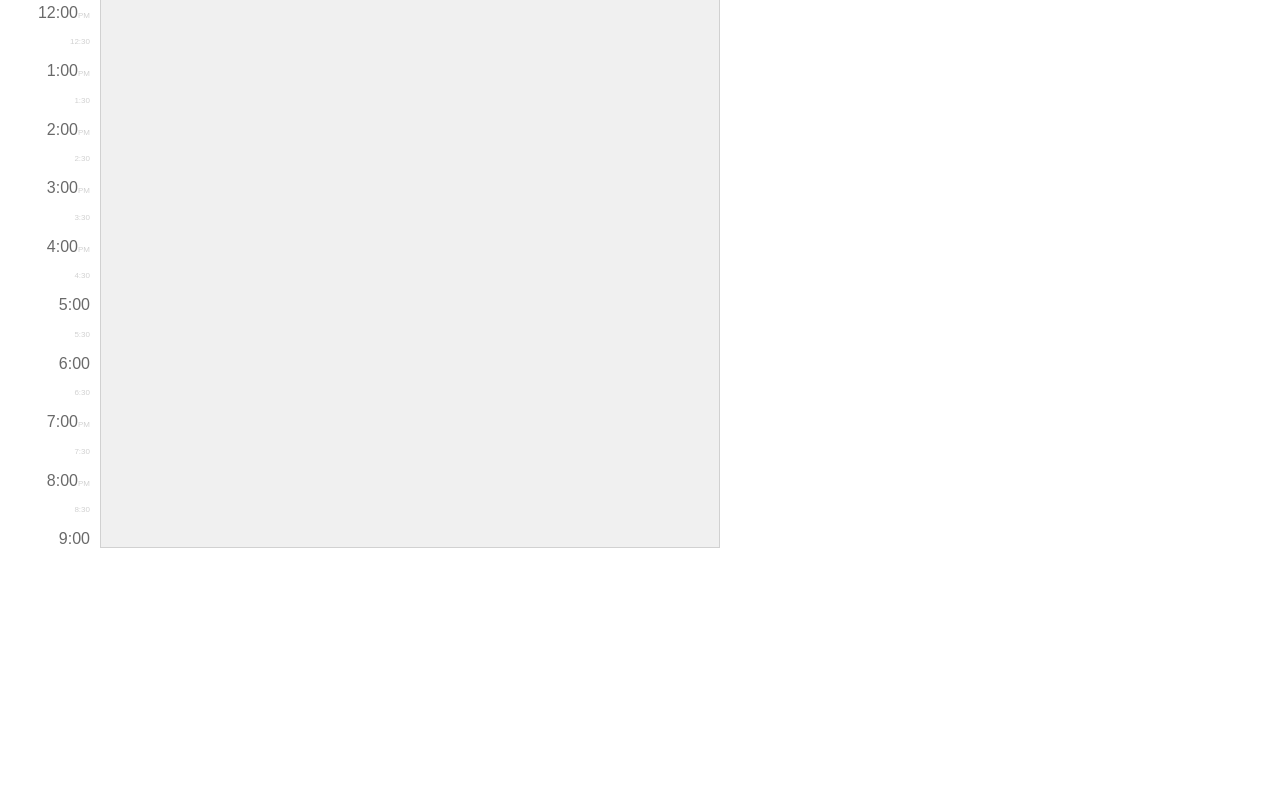
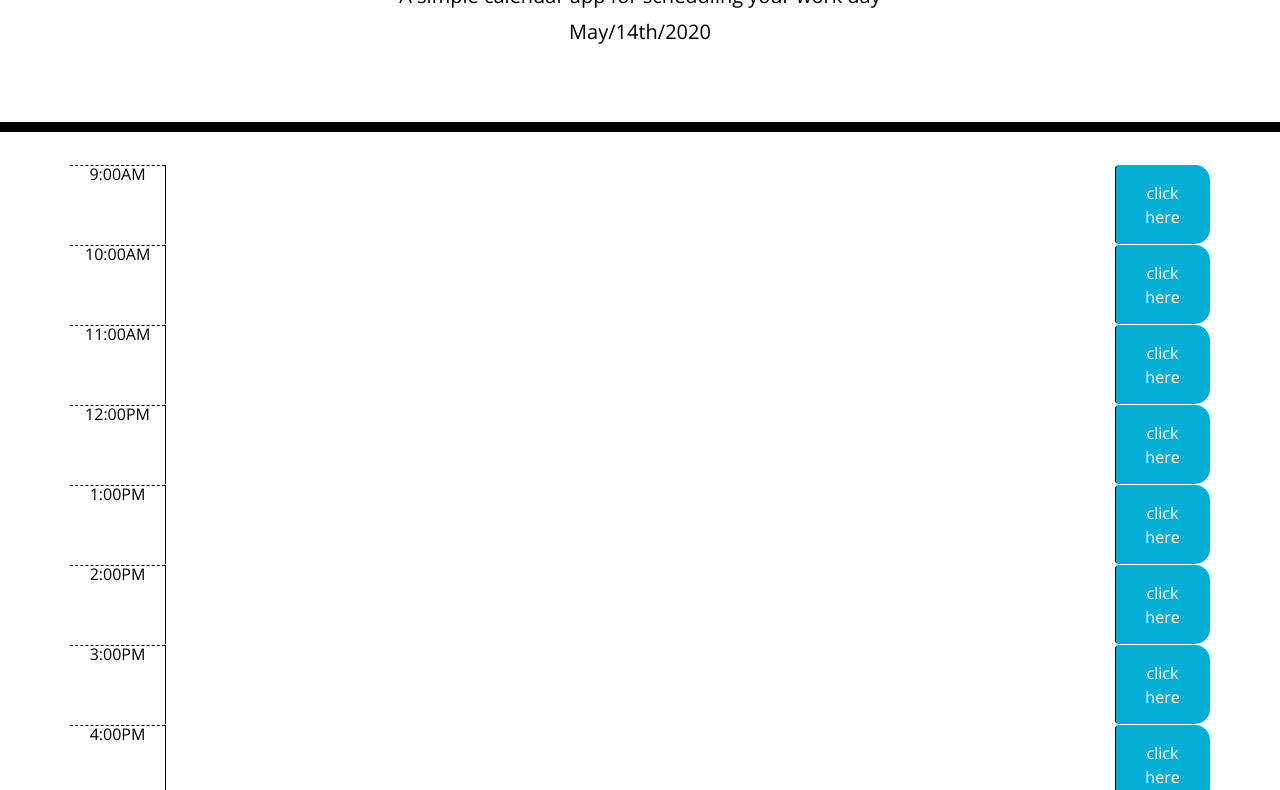
Before and after one commit to CGMcBride/Conner-s-Work-Day-Scheduler, a plain HTML site: page index.html in a window 1280 px wide. Shown: the part 172-962 px from the top of the page. Before the commit the page ends 800 px from the top, so only its background shows below. Drawn offline with nearby package versions, Linux system fonts and the light colour scheme.

Commit message:
changed all sheets, added time an storeage

```diff
--- a/index.html
+++ b/index.html
@@ -2,48 +2,78 @@
 <html lang="en">
 
 <head>
-    <meta charset="UTF-8">
-    <meta name="viewport" content="width=device-width, initial-scale=1.0">
-    <title>Conner's Workday Planner</title>
-    <link href="style.css" rel="stylesheet">
-
+    <meta charset="UTF-8" />
+    <meta name="viewport" content="width=device-width, initial-scale=1.0" />
+    <meta http-equiv="X-UA-Compatible" content="ie=edge" />
+    <link rel="stylesheet" href="https://stackpath.bootstrapcdn.com/bootstrap/4.3.1/css/bootstrap.min.css" />
+    <link rel="stylesheet" href="https://use.fontawesome.com/releases/v5.8.1/css/all.css"
+        integrity="sha384-50oBUHEmvpQ+1lW4y57PTFmhCaXp0ML5d60M1M7uH2+nqUivzIebhndOJK28anvf" crossorigin="anonymous" />
+    <link href="https://fonts.googleapis.com/css?family=Open+Sans&display=swap" rel="stylesheet" />
+    <link rel="stylesheet" href="style.css" />
+    <title>Work Day Scheduler</title>
 </head>
 
 <body>
-    <div class="calendar">
-        <div class="timings">
-            <div> <span>9:00</span>AM</div>
-            <div> 9:30 </div>
-            <div> <span>10:00</span>AM</div>
-            <div> 10:30 </div>
-            <div> <span>11:00</span>AM</div>
-            <div> 11:30 </div>
-            <div> <span>12:00</span>PM</div>
-            <div> 12:30 </div>
-            <div> <span> 1:00</span>PM</div>
-            <div> 1:30 </div>
-            <div> <span>2:00</span>PM</div>
-            <div> 2:30 </div>
-            <div> <span>3:00</span>PM</div>
-            <div> 3:30 </div>
-            <div> <span>4:00</span>PM</div>
-            <div> 4:30 </div>
-            <div> <span>5:00</span></div>
-            <div> 5:30 </div>
-            <div> <span>6:00</span></div>
-            <div> 6:30 </div>
-            <div> <span>7:00</span>PM</div>
-            <div> 7:30 </div>
-            <div> <span>8:00</span>PM</div>
-            <div> 8:30 </div>
-            <div> <span>9:00</span></div>
+    <header class="jumbotron">
+        <h1 class="display-3"> My Work Day Scheduler</h1>
+        <p class="lead">A simple calendar app for scheduling your work day</p>
+        <p id="currentDay" class="lead"></p>
+    </header>
+    <div class="container">
+        <div class="time-block row" id="9">
+            <span class="col-1 hour">9:00AM</span>
+            <textarea class="col-10 description"></textarea>
+            <button class="col-1 btn saveBtn">click here</button>
+        </div>
+        <div class="time-block row" id="10">
+            <span class="col-1 hour">10:00AM</span>
+            <textarea class="col-10 description"></textarea>
+            <button class="col-1 btn saveBtn">click here</button>
+        </div>
+        <div class="time-block row" id="11">
+            <span class="col-1 hour">11:00AM</span>
+            <textarea class="col-10 description"></textarea>
+            <button class="col-1 btn saveBtn">click here</button>
         </div>
 
-        <div class="days" id="events">
+        <div class="time-block row" id="12">
+            <span class="col-1 hour">12:00PM</span>
+            <textarea class="col-10 description"></textarea>
+            <button class="col-1 btn saveBtn">click here</button>
+        </div>
 
+        <div class="time-block row" id="1">
+            <span class="col-1 hour">1:00PM</span>
+            <textarea class="col-10 description"></textarea>
+            <button class="col-1 btn saveBtn">click here</button>
         </div>
+        <div class="time-block row" id="2">
+            <span class="col-1 hour">2:00PM</span>
+            <textarea class="col-10 description"></textarea>
+            <button class="col-1 btn saveBtn">click here</button>
+        </div>
+        <div class="time-block row" id="3">
+            <span class="col-1 hour">3:00PM</span>
+            <textarea class="col-10 description"></textarea>
+            <button class="col-1 btn saveBtn">click here</button>
+        </div>
+        <div class="time-block row" id="4">
+            <span class="col-1 hour">4:00PM</span>
+            <textarea class="col-10 description"></textarea>
+            <button class="col-1 btn saveBtn">click here</button>
+        </div>
+        <div class="time-block row" id="5">
+            <span class="col-1 hour">5:00PM</span>
+            <textarea class="col-10 description"></textarea>
+            <button class="col-1 btn saveBtn">click here</button>
+        </div>
+
     </div>
-    <script src="script.js"></script>
+
+    <script src="https://code.jquery.com/jquery-3.4.1.min.js"></script>
+
+    <script src="https://cdnjs.cloudflare.com/ajax/libs/moment.js/2.24.0/moment.min.js"></script>
+    <script src="script.js"> </script>
 </body>
 
 </html>
--- a/script.js
+++ b/script.js
@@ -1,7 +1,18 @@
-const events = [
-	{ start: 30, end: 150 },
-	{ start: 540, end: 600 },
-	{ start: 560, end: 620 },
-	{ start: 610, end: 670 },
-];
-layOutDay(events);
+//alert("test");
+//logic to style elements here
+
+//logic to render local storage
+$("#9 .description").val(localStorage.getItem("9"));
+$("#10 .description").val(localStorage.getItem("10"));
+$("#11 .description").val(localStorage.getItem("11"));
+$("#12 .description").val(localStorage.getItem("12"));
+$("#1 .description");
+// on click events are at the bottom
+$(".saveBtn").click(function () {
+	let textValue = $(this).siblings(".description").val();
+	// console.log(timeOne);
+	let timeKey = $(this).parent().attr("id");
+	// console.log(timeTwo);
+	localStorage.setItem(timeKey, textValue);
+});
+$("#currentDay").text(moment().format("MMMM/Do/YYYY"));
--- a/style.css
+++ b/style.css
@@ -1,138 +1,71 @@
-body,
-div,
-span,
-applet,
-object,
-iframe h1,
-h2,
-h3,
-h4,
-h5,
-h6,
-p,
-blockquote,
-pre,
-a,
-abbr,
-acronym,
-address,
-big,
-cite,
-code,
-del,
-dfn,
-em,
-img,
-ins,
-kbd,
-q,
-s,
-samp,
-small,
-strike,
-strong,
-sub,
-sup,
-tt,
-var,
-b,
-u,
-i,
-dl,
-dt,
-dd,
-ol,
-ul,
-li,
-fieldset,
-form,
-label,
-legend,
-table,
-caption,
-tbody,
-tfoot,
-thead,
-tr,
-th,
-td,
-article,
-aside,
-canvas,
-details,
-embed,
-figure,
-figcaption,
-footer,
-header,
-hgroup,
-menu,
-nav,
-output,
-section,
-summary,
-time,
-audio {
-	margin: 0;
-	padding: 0;
-	border: 0;
-	font-size: 100%;
-	font: inherit;
-	vertical-align: baseline;
-	font-family: "Montserrat", sans-serif;
-	color: #d1d1d1;
+body {
+	font-family: "Open Sans", sans-serif;
+	font-size: 16px;
+	line-height: 1;
 }
 
-.calendar {
-	height: 720px;
-	width: 900px;
-	display: inline-flex;
+textarea {
+	background: transparent;
+	border: none;
+	resize: none;
+	color: #000000;
+	border-left: 1px solid black;
+	padding: 10px;
 }
 
-.timings {
-	text-align: right;
-	padding-right: 10px;
-	width: 100px;
-	height: 720px;
-	display: flex;
-	flex-direction: column;
-	justify-content: space-between;
-	background-color: white;
-	font-size: 0.5em;
-	box-sizing: border-box;
+.jumbotron {
+	text-align: center;
+	background-color: transparent;
+	color: black;
+	border-radius: 0;
+	border-bottom: 10px solid black;
 }
 
-.timings span {
-	font-size: 200%;
-	color: #696969;
+.description {
+	white-space: pre-wrap;
 }
 
-.days {
-	height: 720px;
-	width: 620px;
-	padding: 0px 10px;
-	background-color: #f0f0f0;
-	border-color: #d1d1d1;
-	border-style: solid;
-	border-width: 1px;
-	box-sizing: border-box;
+.time-block {
+	text-align: center;
+	border-radius: 15px;
 }
 
-.event {
-	background-color: white;
-	border-style: solid;
-	border-width: 1px;
-	border-left-width: 5px;
-	border-color: #d1d1d1;
-	border-left-color: #57b986;
-	padding-left: 10px;
-	padding-top: 5px;
-	position: absolute;
-	font-size: 0.5em;
-	box-sizing: border-box;
+.row {
+	white-space: pre-wrap;
+	height: 80px;
+	border-top: 1px solid white;
 }
 
-.event .title {
-	color: #57b986;
-	font-size: 200%;
+.hour {
+	background-color: #ffffff;
+	color: #000000;
+	border-top: 1px dashed #000000;
 }
+
+.past {
+	background-color: #d3d3d3;
+	color: white;
+}
+
+.present {
+	background-color: #ff6961;
+	color: white;
+}
+
+.future {
+	background-color: #77dd77;
+	color: white;
+}
+
+.saveBtn {
+	border-left: 1px solid black;
+	border-top-right-radius: 15px;
+	border-bottom-right-radius: 15px;
+	background-color: #06aed5;
+	color: white;
+}
+
+.saveBtn i:hover {
+	font-size: 20px;
+	transition: all 0.3s ease-in-out;
+}
```
